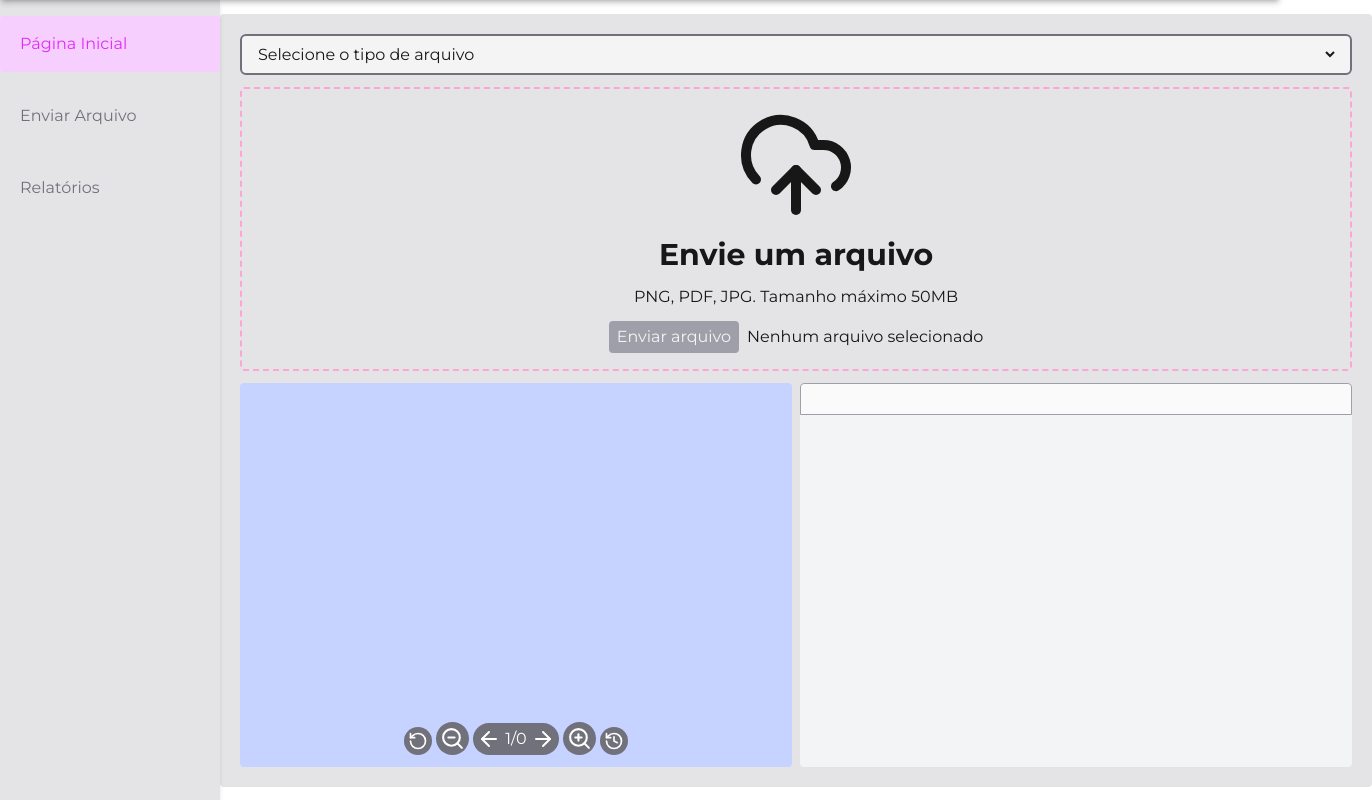
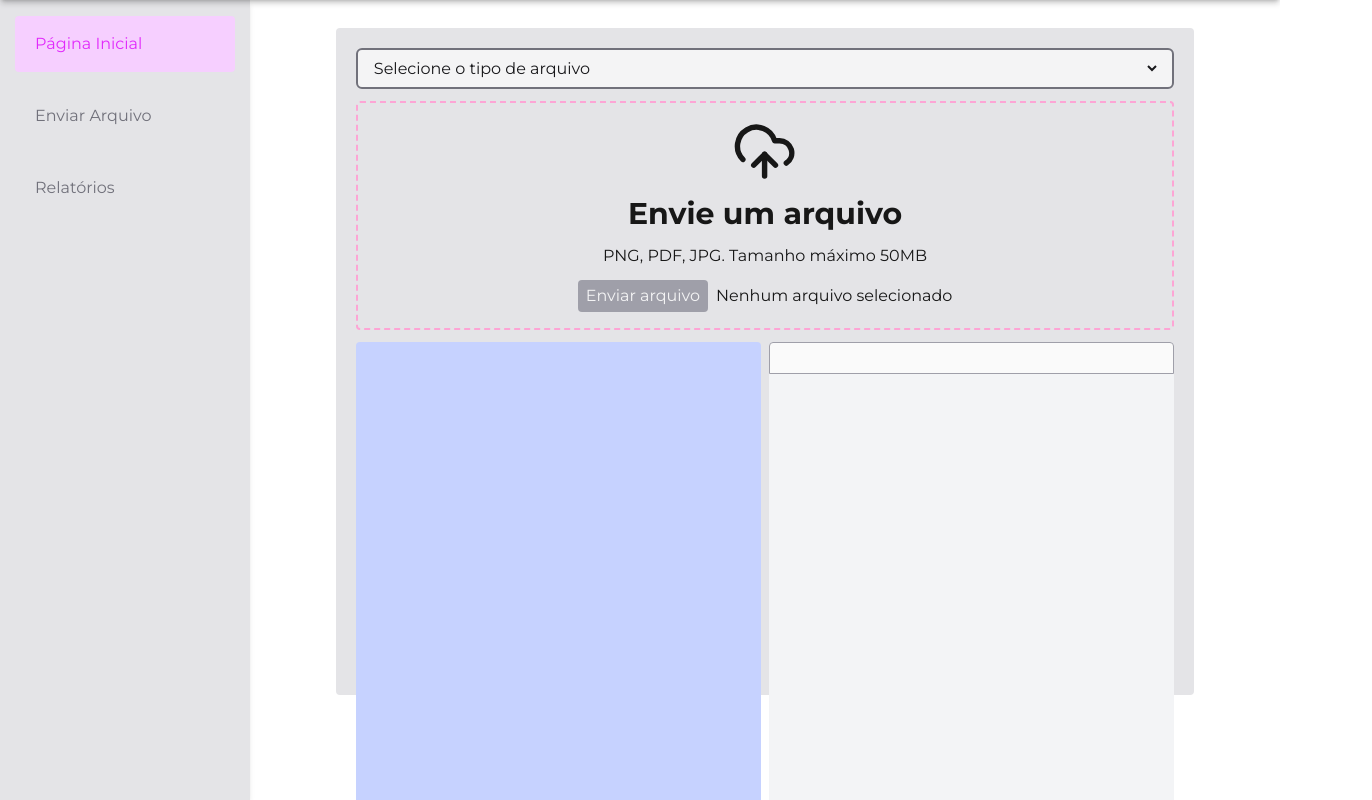
Before and after one commit to Deezinn/front-residencia, a Next.js app: page /enviar in a window 1280 px wide. Shown: the part 144-944 px from the top of the page, 1372 px wide, since content can reach past the window. Built offline with nearby package versions, Linux system fonts and the light colour scheme.

Commit message:
ajustes no estilo

```diff
--- a/src/app/enviar/page.jsx
+++ b/src/app/enviar/page.jsx
@@ -1,8 +1,8 @@
 "use client";
 
 import Dropdown from "../components/Dropdown";
-import { CloudUpload, RotateCcw, History, ZoomIn, ZoomOut, ArrowLeft, ArrowRight } from "lucide-react";
-import { useEffect, useState } from "react";
+import {CloudUpload, RotateCcw, History, ZoomIn, ZoomOut, ArrowLeft, ArrowRight} from "lucide-react";
+import {useEffect, useState} from "react";
 
 const option = ["CPF", "CNH"];
 
@@ -15,16 +15,16 @@ export default function Enviar() {
         setFileName(file.name);
     }
 
-  return (
-    <div className="">
+    return (<>
         <Dropdown
-        styles={`w-full `}
+            styles={`w-full`}
             disabled="Selecione o tipo de arquivo"
             options={option}
             docValue={setDocValue}
         />
-      <div className="flex items-center justify-center p-4 border-2 border-dashed border-pink-300 my-3 rounded-sm flex-col gap-3">
-        <CloudUpload size="120" />
+        <div
+            className="flex items-center justify-center p-4 border-2 border-dashed border-pink-300 my-3 rounded-sm flex-col gap-3">
+            <CloudUpload className="h-1/4 w-1/12"/>
             <h1 className="text-3xl font-bold">Envie um arquivo</h1>
             <span>PNG, PDF, JPG. Tamanho máximo 50MB</span>
             <div className="gap-2 flex items-center">
@@ -34,12 +34,11 @@ export default function Enviar() {
                     id="img"
                     className="hidden"
                     onChange={handleFile}
-            disabled={docValue == ""}
+                    disabled={docValue === ""}
                 />
                 <label
                     htmlFor="img"
-            className={`px-2 py-1 rounded-sm text-zinc-100 ${fileName ? "bg-pink-500" : "bg-zinc-400"
-              } ${docValue === "" ? "cursor-not-allowed" : "cursor-pointer"}`}
+                    className={`px-2 py-1 rounded-sm text-zinc-100 ${fileName ? "bg-pink-500" : "bg-zinc-400"} ${docValue === "" ? "cursor-not-allowed" : "cursor-pointer"}`}
                 >
                     {fileName ? "Trocar arquivo" : "Enviar arquivo"}
                 </label>
@@ -48,32 +47,36 @@ export default function Enviar() {
                 </label>
             </div>
         </div>
-      <div className="flex gap-2">
-        <div className="flex fle-col bg-indigo-200 flex-1 h-96 rounded-sm justify-end items-end">
+        <div className="flex gap-2 h-full">
+            <div className="flex flex-col bg-indigo-200 flex-1 rounded-sm justify-end items-end">
                 <div className="flex w-full justify-center items-baseline py-3 gap-1">
-            <div className="flex items-center justify-center p-1 bg-zinc-500 w-fit h-fit rounded-full cursor-pointer active:bg-zinc-600">
-              <RotateCcw color="white" size="20" />
+                    <div
+                        className="flex items-center justify-center p-1 bg-zinc-500 w-fit h-fit rounded-full cursor-pointer active:bg-zinc-600">
+                        <RotateCcw color="white" size="20"/>
                     </div>
-            <div className="flex items-center justify-center p-1 bg-zinc-500 w-fit h-fit rounded-full cursor-pointer active:bg-zinc-600">
-              <ZoomOut size="25" color="white" />
+                    <div
+                        className="flex items-center justify-center p-1 bg-zinc-500 w-fit h-fit rounded-full cursor-pointer active:bg-zinc-600">
+                        <ZoomOut size="25" color="white"/>
                     </div>
-            <div className="flex items-center justify-center gap-1 p-1 bg-zinc-500 w-fit h-fit rounded-full select-none">
-              <ArrowLeft color="white" className="cursor-pointer" />
+                    <div
+                        className="flex items-center justify-center gap-1 p-1 bg-zinc-500 w-fit h-fit rounded-full select-none">
+                        <ArrowLeft color="white" className="cursor-pointer"/>
                         <span className="text-white">1/0</span>
-              <ArrowRight color="white" className="cursor-pointer" />
+                        <ArrowRight color="white" className="cursor-pointer"/>
                     </div>
-            <div className="flex items-center justify-center p-1 bg-zinc-500 w-fit h-fit rounded-full cursor-pointer active:bg-zinc-600">
-              <ZoomIn size="25" color="white" />
+                    <div
+                        className="flex items-center justify-center p-1 bg-zinc-500 w-fit h-fit rounded-full cursor-pointer active:bg-zinc-600">
+                        <ZoomIn size="25" color="white"/>
                     </div>
-            <div className="flex items-center justify-center p-1 bg-zinc-500 w-fit h-fit rounded-full cursor-pointer active:bg-zinc-600">
-              <History color="white" size="20" />
+                    <div
+                        className="flex items-center justify-center p-1 bg-zinc-500 w-fit h-fit rounded-full cursor-pointer active:bg-zinc-600">
+                        <History color="white" size="20"/>
                     </div>
                 </div>
             </div>
-        <div className="flex fle-col bg-gray-100 flex-1 h-96 rounded-sm">
+            <div className="flex flex-col bg-gray-100 flex-1 rounded-sm">
                 <div className="w-full bg-zinc-50 h-8 rounded-tl-sm rounded-tr-sm border-1 border-zinc-400"></div>
             </div>
         </div>
-    </div>
-  );
+    </>);
 }
--- a/src/app/globals.css
+++ b/src/app/globals.css
@@ -26,4 +26,5 @@ body {
   background: var(--background);
   color: var(--foreground);
   font-family: Montserrat, Helvetica, sans-serif;
+  height: 100%;
 }
--- a/src/app/layout.js
+++ b/src/app/layout.js
@@ -18,10 +18,10 @@ export default function RootLayout({ children }) {
     <html lang="pt-br">
       <body className={`${montserrat.variable} antialiased overflow-hidden`}>
         <Header />
-        <div className="container-geral flex relative z-10">
+        <div className="flex relative z-10 h-screen">
           <Sidebar />
-          <main className="flex flex-1 items-center justify-center">
-            <div className="bg-zinc-200 p-5 rounded-sm dark:bg-gray-600 w-6xl">
+          <main className="flex flex-1 overflow-y-auto h-full">
+            <div className="bg-zinc-200 p-5 rounded-sm mx-auto my-7 dark:bg-gray-600 w-5/6 h-5/6">
               {children}
             </div>
           </main>
```
Lines whose indentation alone changed are shown as unchanged.
